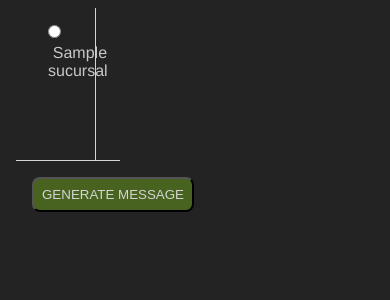
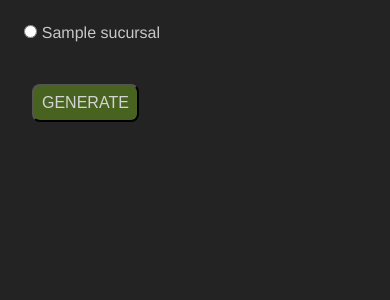
Before and after one commit to amaroferraris/acdb, a Django app: page / in a window 390 px wide. Shown: the top 300 px of the page. Run offline with Django 4.2, Linux system fonts and the light colour scheme; tables that the repository leaves empty hold one stand-in row (values such as "Sample post").

Commit message:
branch css ready, fixing some responsivity

```diff
--- a/acdj/static/styles.css
+++ b/acdj/static/styles.css
@@ -34,12 +34,12 @@ label {
     flex-direction: column;
     width: 15%;
     border-right: 1px solid rgb(212, 212, 212);
-    border-bottom: 1px solid rgb(212, 212, 212);
 }
 
-.accessory-container {
+/* .accessory-container {
+    border-right: 1px solid rgb(212, 212, 212);
     border-bottom: 1px solid rgb(212, 212, 212);
-}
+} */
 
 label:hover {
     color: rgb(250, 250, 250);
@@ -79,3 +79,76 @@ p {
     padding: 1rem;
     padding-left: 2rem;
 }
+
+@media only screen and (max-width: 800px) {
+
+    div {
+        padding: .5rem;
+    }
+
+    .main-div {
+        flex-direction: column;
+    }
+
+    .inner-div {
+        display: grid;
+        grid-template-columns: 3, 1fr;
+        /* grid-auto-rows: minmax(100px, auto); */
+        width: 100%;
+        border-right: none;
+        border-bottom: none;
+    }
+
+    .sucursal-container {
+        grid-column: 1;
+        grid-row: 1;
+    }
+
+    .brand-container {
+        grid-column: 2;
+        grid-row: 1;
+    }
+
+    .model-container {
+        grid-column: 3;
+        grid-row: 1;
+    }
+
+    .accessory-container {
+        grid-column: 1/3;
+        grid-row: 2;
+        border-bottom: none;
+    }
+
+    .btn-output,
+    .btn-copy,
+    .btn-clear,
+    .btn-copied {
+        font-size: 0px;
+    }
+
+    .btn-output:after {
+        content: "GENERATE";
+    }
+
+    .btn-copy:after {
+        content: "COPY";
+    }
+
+    .btn-clear:after {
+        content: "CLEAR";
+    }
+
+    .btn-copied:after {
+        content: "COPY";
+    }
+
+    .btn-output:after,
+    .btn-copy:after,
+    .btn-clear:after,
+    .btn-copied:after {
+        font-size: 16px;
+    }
+
+
+}
```
